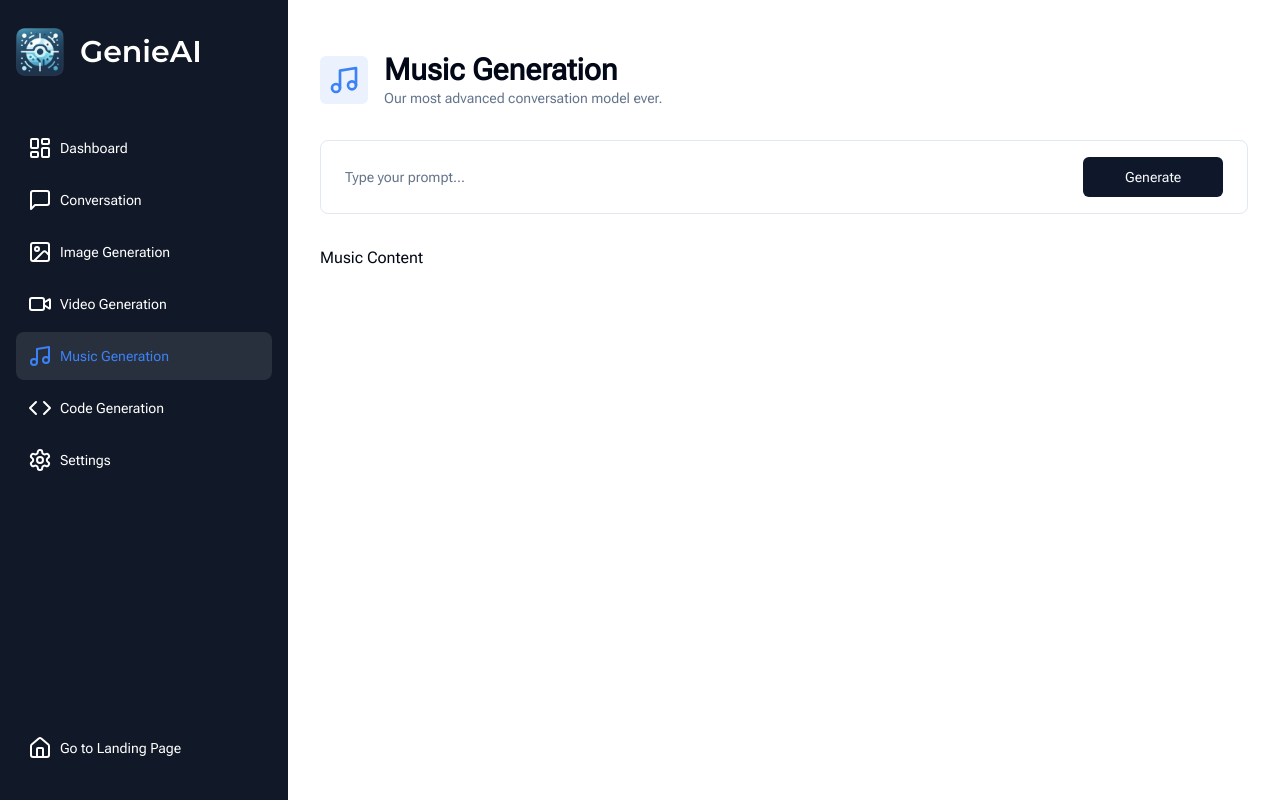
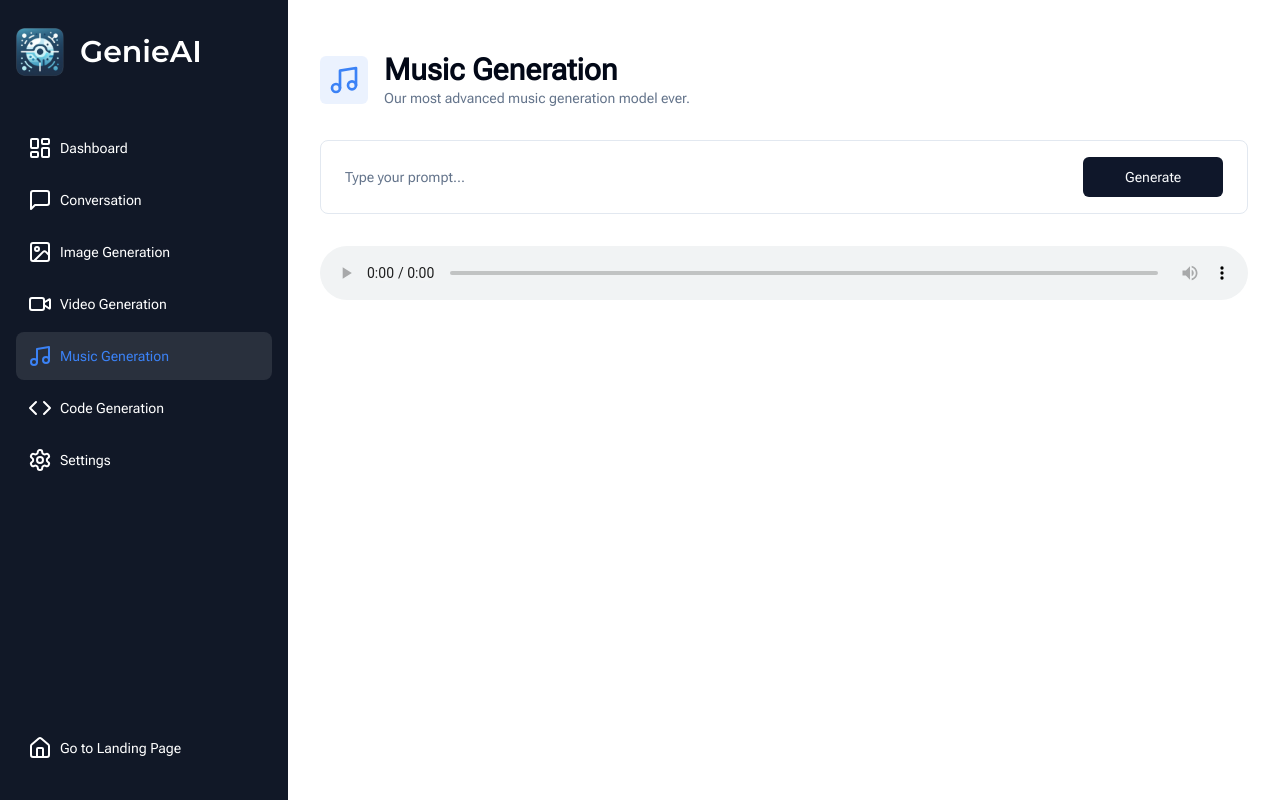
Before and after one commit to ujjawal30/genie-ai, a Next.js app: page /music in a window 1280 px wide. Built offline with nearby package versions, Linux system fonts and the light colour scheme.

Commit message:
Built music page

```diff
--- a/app/(dashboard)/music/page.tsx
+++ b/app/(dashboard)/music/page.tsx
@@ -2,10 +2,14 @@
 
 import PromptForm from "@/components/forms/PromptForm";
 import Header from "@/components/shared/Header";
+import NoContent from "@/components/shared/NoContent";
 import { Music } from "lucide-react";
-import React from "react";
+import React, { useState } from "react";
 
 const MusicGenerationPage = () => {
+  const [music, setMusic] = useState<string>(
+    "https://commondatastorage.googleapis.com/codeskulptor-demos/DDR_assets/Kangaroo_MusiQue_-_The_Neverwritten_Role_Playing_Game.mp3"
+  );
   const handleSubmit = async (prompt: string): Promise<void> => {
     console.log("music propmt :>> ", prompt);
   };
@@ -13,13 +17,21 @@ const MusicGenerationPage = () => {
     <div className="px-4 lg:px-8 ">
       <Header
         title="Music Generation"
-        description="Our most advanced conversation model ever."
+        description="Our most advanced music generation model ever."
         icon={Music}
       />
 
       <PromptForm placeholder="Type your prompt..." onSubmit={handleSubmit} />
 
-      <div className="mt-8 space-y-2">Music Content</div>
+      <div className="mt-8 space-y-2">
+        <div className="space-y-4 mt-4">
+          {music ? (
+            <audio controls className="w-full" src={music}></audio>
+          ) : (
+            <NoContent label="No music generated." />
+          )}
+        </div>
+      </div>
     </div>
   );
 };
```
